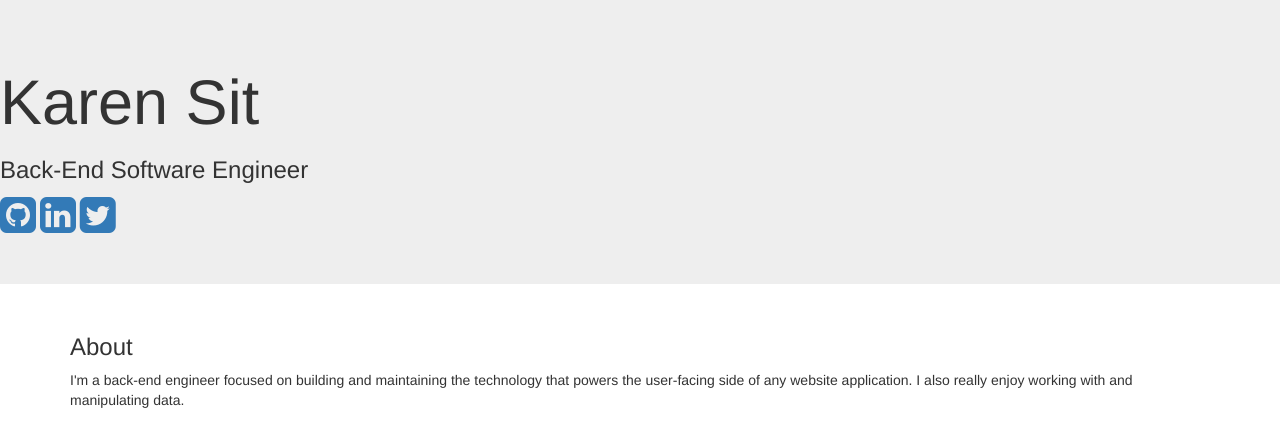
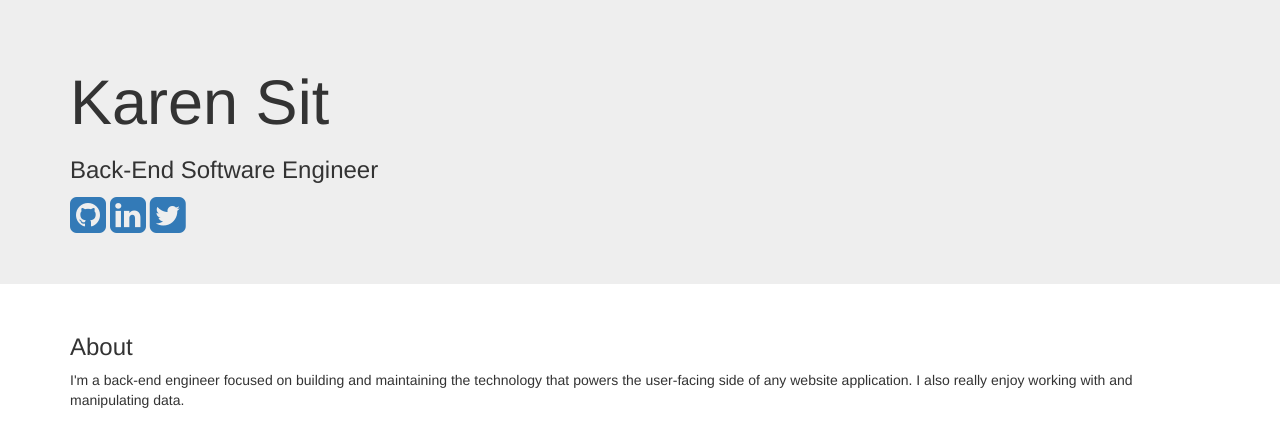
Before and after one commit to karenwsit/personal_website, a Flask app: page / in a window 1280 px wide. Shown: the top 429 px of the page. Run offline with Flask 2, Linux system fonts and the light colour scheme; some libraries are stand-ins or nearby versions.

Commit message:
added some css style to jumbotron and selected backgrounds for website

```diff
--- a/templates/home.html
+++ b/templates/home.html
@@ -5,10 +5,12 @@
 	<link rel="stylesheet" href="https://maxcdn.bootstrapcdn.com/bootstrap/3.3.6/css/bootstrap.min.css">
 	<link rel="stylesheet" href="https://maxcdn.bootstrapcdn.com/font-awesome/4.4.0/css/font-awesome.min.css">
 	<link href='https://fonts.googleapis.com/css?family=Raleway' rel='stylesheet' type='text/css'>
+	<link href="static/css/custom.css" rel='stylesheet'>
 </head>
 
 <body>
 	<div class="jumbotron">
+	<div class="container">
 	<h1>Karen Sit<h1>
 	<h3>Back-End Software Engineer</h3>
 	<div id='logos'>
@@ -21,6 +23,7 @@
 		<a href='https://twitter.com/sitkaren'>
 			<i class="fa fa-twitter-square fa-3x"></i>
 		</a>
+	</div>
 	</div>
 	</div>
 	<div class="container">
```
